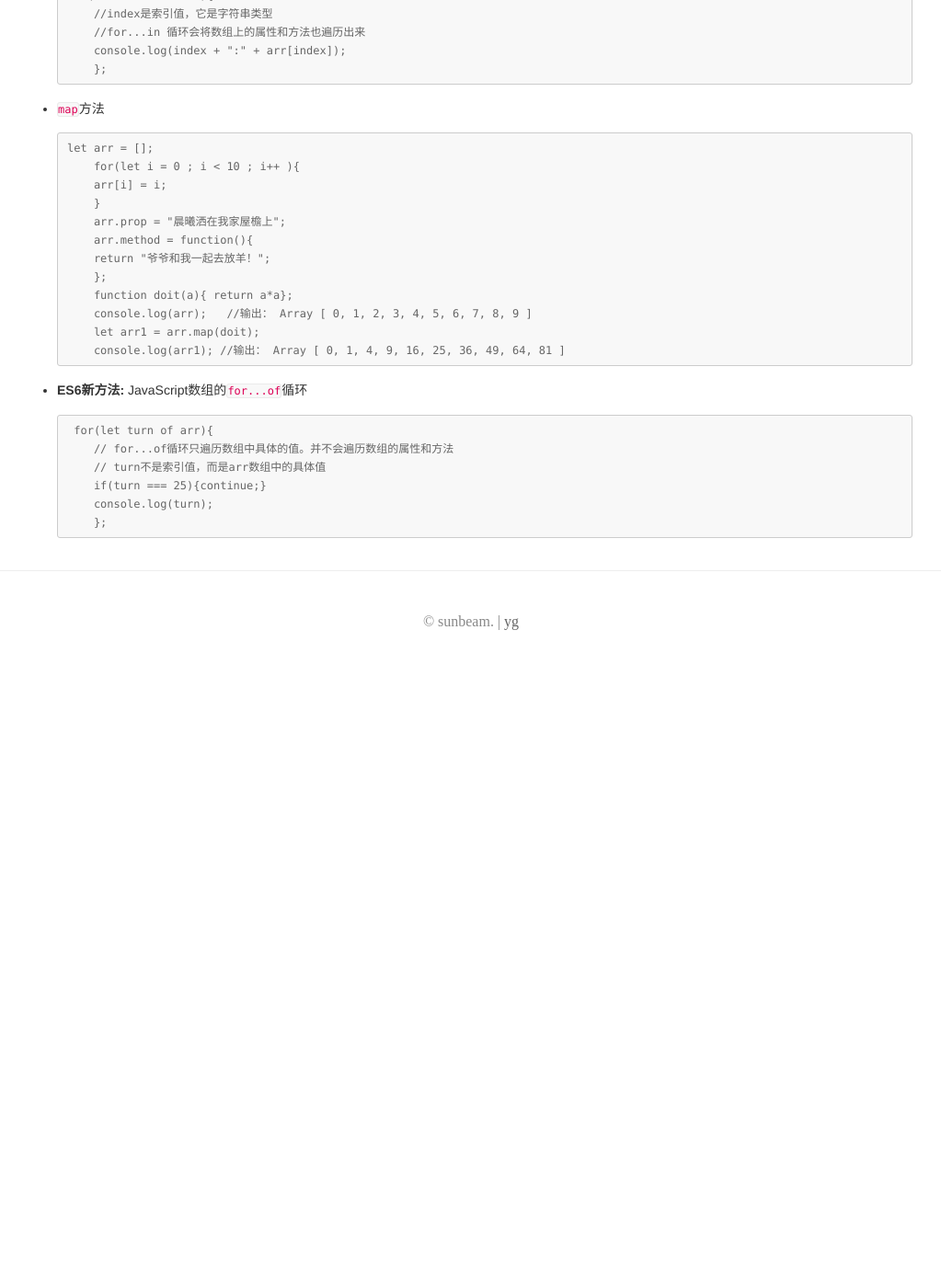
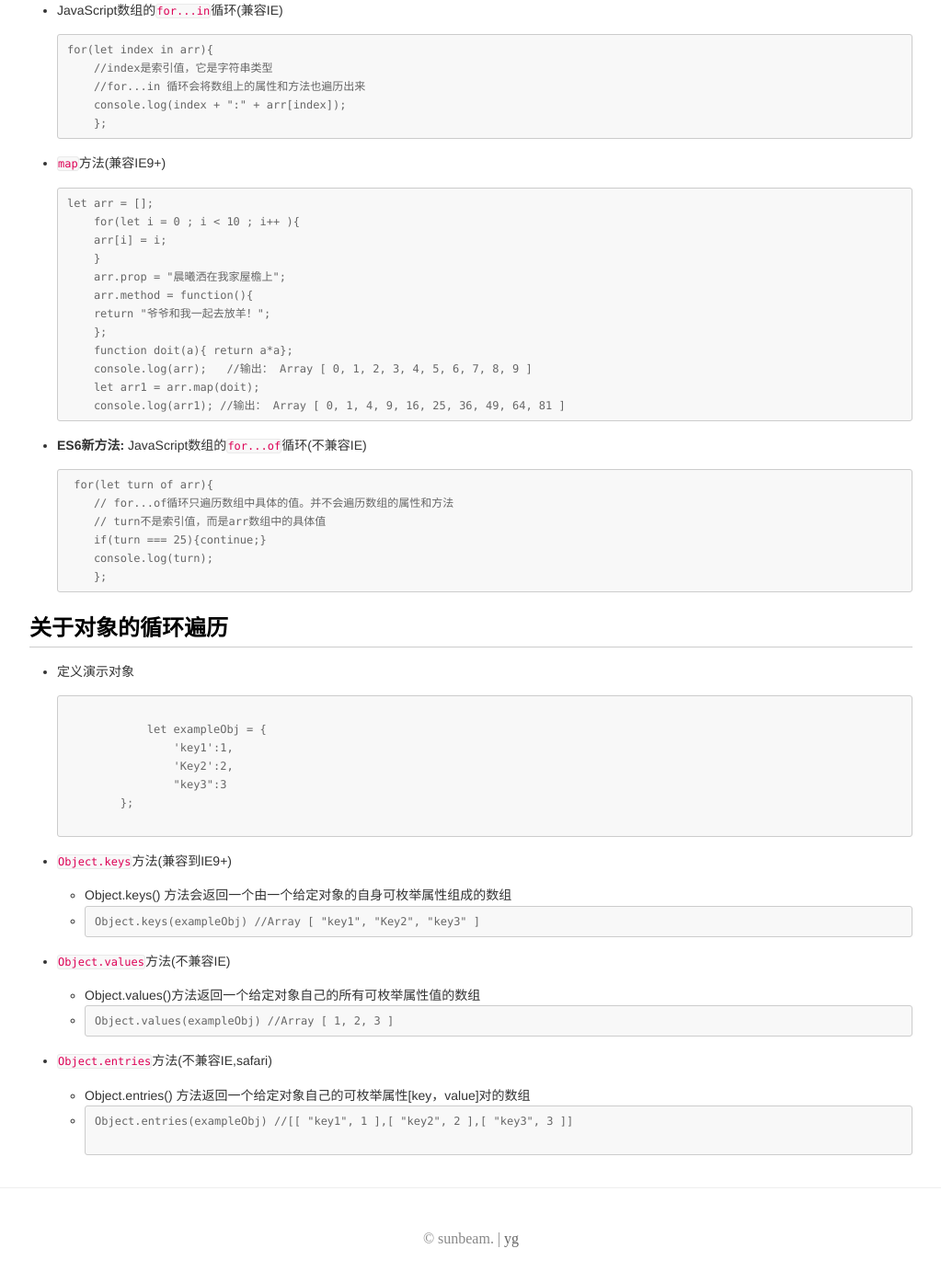
Before and after one commit to GalenYoung/galenyoung.github.io, a Jekyll site: the page built from programme/pgm-page17/index.html, in a window 1280 px wide and 1400 px high, scrolled down 638 px. Shown: the top 1395 px of the window at 92% size, without its empty margins (128-1151 px from the left). Built offline with Jekyll 4.4.1, drawn with Linux system fonts in a browser that asks for light colours; before the commit the page ends 1367 px from its top, so only the background shows below that; some of the changed text lies outside the part shown.

Commit message:
向programme-17 add 关于元素的循环遍历，同时标注兼容性

```diff
--- a/programme/pgm-page17/index.html
+++ b/programme/pgm-page17/index.html
@@ -1,12 +1,13 @@
 ---
 layout: pgm-into
-title: 关于数组元素的循环遍历
+title: 关于数组元素和对象的循环遍历
 id: pgm-17
 url: programme/17
 css: <link rel="stylesheet" type="text/css" href="../programme/pgm-page17/pgm-page17.css">
 permalink: /programme/17
 ---
-<h1>关于数组元素的循环遍历</h1>
+<h1>关于数组元素和对象的循环遍历</h1>
+<h2>关于数组元素的循环遍历</h2>
 <ul>
     <li>
         <p>首先我们定义一个用于演示的数组</p>
@@ -23,7 +24,7 @@ permalink: /programme/17
 
     </li>
     <li>
-        <p>JavaScipt数组的<code>forEach</code>遍历</p>
+        <p>JavaScipt数组的<code>forEach</code>遍历(兼容IE9+)</p>
 <pre><code>arr.forEach(function(e){
     // e不是索引，而是每个数组中的值;
     // forEach不能使用break中断循环
@@ -34,7 +35,7 @@ permalink: /programme/17
 
     </li>
     <li>
-        <p>JavaScript数组的<code>for...in</code>循环</p>
+        <p>JavaScript数组的<code>for...in</code>循环(兼容IE)</p>
 <pre><code>for(let index in arr){
     //index是索引值，它是字符串类型
     //for...in 循环会将数组上的属性和方法也遍历出来
@@ -44,7 +45,7 @@ permalink: /programme/17
 
     </li>
     <li>
-        <p><code>map</code>方法</p>
+        <p><code>map</code>方法(兼容IE9+)</p>
 <pre><code>let arr = [];
     for(let i = 0 ; i &lt; 10 ; i++ ){
     arr[i] = i;
@@ -61,7 +62,7 @@ permalink: /programme/17
 
     </li>
     <li>
-        <p><strong>ES6新方法:</strong> JavaScript数组的<code>for...of</code>循环</p>
+        <p><strong>ES6新方法:</strong> JavaScript数组的<code>for...of</code>循环(不兼容IE)</p>
 <pre><code> for(let turn of arr){
     // for...of循环只遍历数组中具体的值。并不会遍历数组的属性和方法
     // turn不是索引值，而是arr数组中的具体值
@@ -72,4 +73,40 @@ permalink: /programme/17
 
     </li>
 </ul>
+<h2>关于对象的循环遍历</h2>
+<ul>
+    <li>
+        <p>定义演示对象</p>
+        <pre><code>
+            let exampleObj = {
+                'key1':1,
+                'Key2':2,
+                "key3":3
+        };
+        </code></pre>
+    </li>
+    <li>
+        <p><code> Object.keys</code>方法(兼容到IE9+)</p>
+        <ul>
+            <li>Object.keys() 方法会返回一个由一个给定对象的自身可枚举属性组成的数组</li>
+            <li><pre><code>Object.keys(exampleObj) //Array [ "key1", "Key2", "key3" ]</code></pre> </li>
+        </ul>
+
+    </li>
+    <li>
+        <p><code> Object.values</code>方法(不兼容IE)</p>
+        <ul>
+            <li>Object.values()方法返回一个给定对象自己的所有可枚举属性值的数组</li>
+            <li><pre><code>Object.values(exampleObj) //Array [ 1, 2, 3 ]</code></pre> </li>
+        </ul>
+    </li>
+     <li>
+        <p><code> Object.entries</code>方法(不兼容IE,safari)</p>
+        <ul>
+            <li>Object.entries() 方法返回一个给定对象自己的可枚举属性[key，value]对的数组</li>
+            <li><pre><code>Object.entries(exampleObj) //[[ "key1", 1 ],[ "key2", 2 ],[ "key3", 3 ]]
+            </code></pre> </li>
+        </ul>
+    </li>
+</ul>
 <!-- 参考地址；http://www.csdn.net/article/1970-01-01/2824965 -->
```
